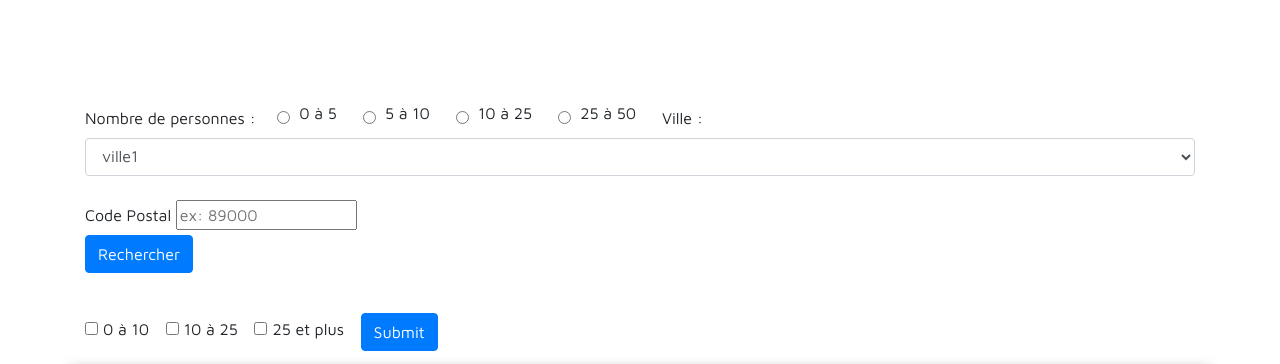
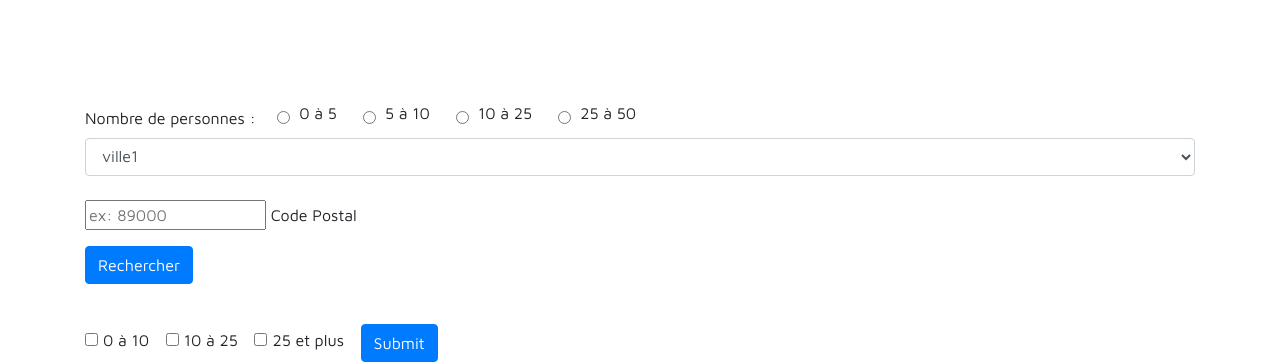
Before and after one commit to julien-pintodafonseca/My_Brainy_Desk, a PHP site: page /annonces.php in a window 1280 px wide. Shown: the part 511-875 px from the top of the page. Run offline with PHP 8.4, Linux system fonts and the light colour scheme; data that the repository does not hold is empty; a stand-in replaces the project's code that opens the database connection.

Commit message:
Update annonce

```diff
--- a/annonces.php
+++ b/annonces.php
@@ -43,8 +43,11 @@
         <label for="25-50">&nbsp 25 à 50 &nbsp</label>
         </div>
 
+        <br />
+
+
+        <select id="ville" class="form-control">
         <label for="ville">Ville :&nbsp</label>
-        <select id="ville" class="form-control">>
             <option>ville1</option>
             <option>ville2</option>
             <option>ville3</option>
@@ -54,8 +57,9 @@
 
         <br />
 
+
+        <input class="form-group" type="text" id="code_postal" maxlength="5" placeholder="ex: 89000">
         <label for="code_postal">Code Postal</label>
-        <input type="text" id="code_postal" maxlength="5" placeholder="ex: 89000">
         <br />
 
 
```
